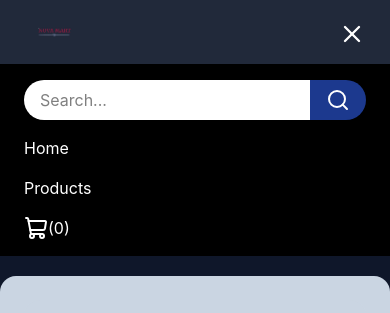
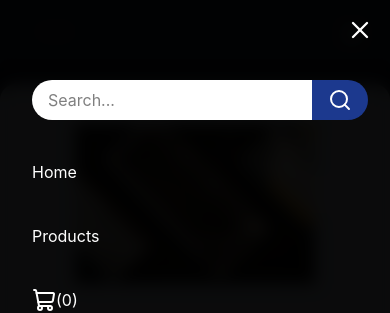
Before and after one commit to MiyaAadil/NovaMart-ecommerce, a React (Vite) app: page / in a window 390 px wide. Both pictures are taken after a click on the button 352 px from the left and 34 px from the top of the page. Shown: the top 313 px of the page. Built offline with nearby package versions, Linux system fonts and the light colour scheme; no server answers.

Commit message:
Menu bar fixed for mobile view

```diff
--- a/src/components/Navbar.jsx
+++ b/src/components/Navbar.jsx
@@ -90,7 +90,14 @@ const Navbar = () => {
       {/* Mobile Menu */}
 
       {isOpen && (
-        <div className="md:hidden bg-black text-white px-6 py-4 space-y-4">
+        <div className="md:hidden bg-black/95 text-white px-8 py-20 space-y-4 fixed inset-0 z-50 flex flex-col gap-6 backdrop-blur-sm animate-fade-in">
+
+          <button
+            className="absolute top-4 right-4 text-white cursor-pointer"
+            onClick={() => setIsOpen(false)}
+          >
+            <X size={28} />
+          </button>
 
           <div className="flex ">
 
```
